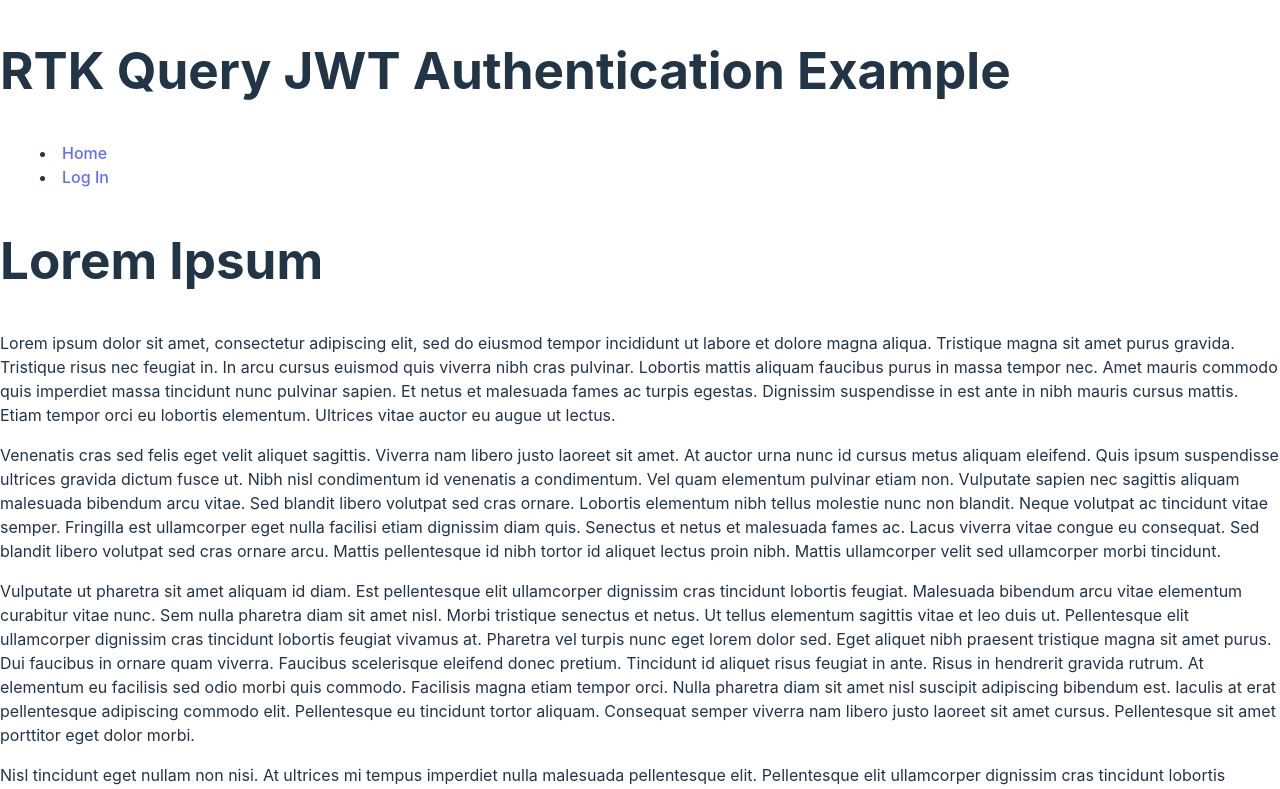
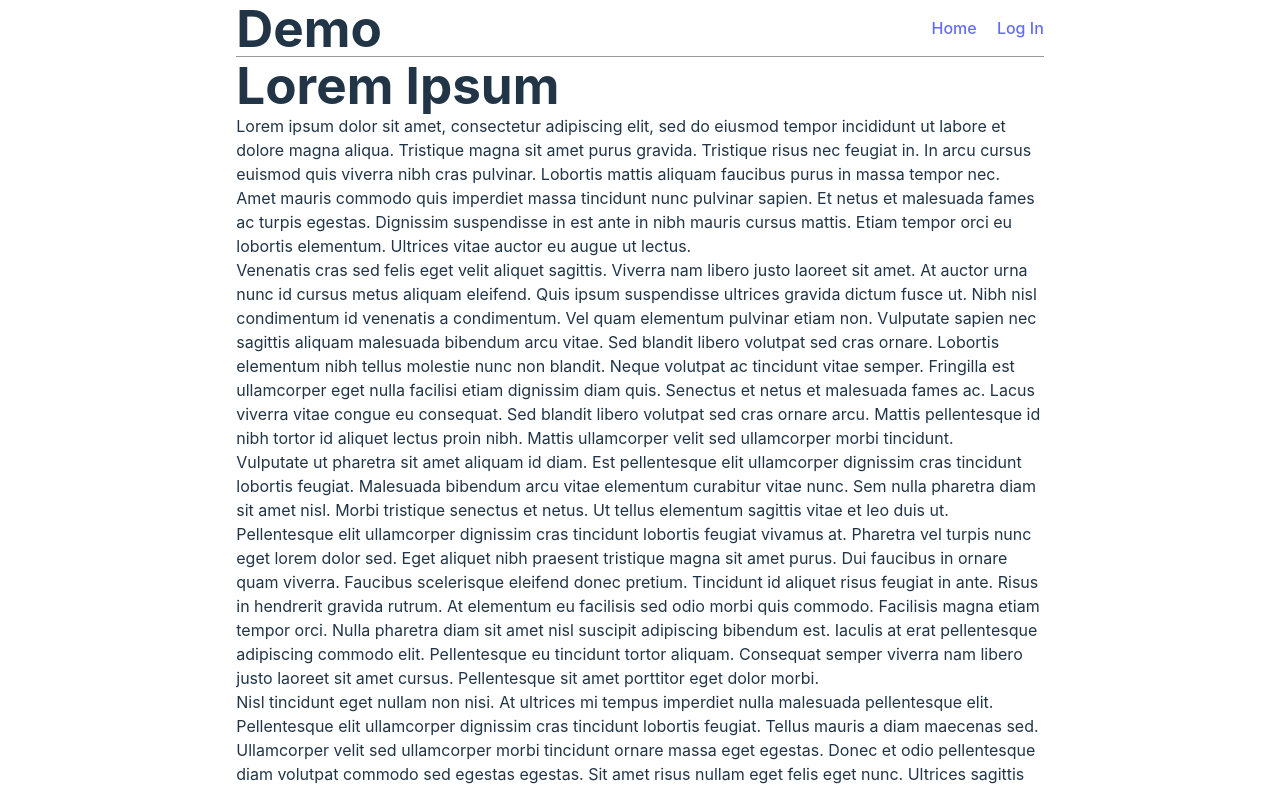
Before and after one commit to lester-lee/jwt-demo, a React (Vite) app: page / in a window 1280 px wide. Shown: the top 789 px of the page. Built offline with nearby package versions, Linux system fonts and the light colour scheme.

Commit message:
Add basic styles

```diff
--- a/package.json
+++ b/package.json
@@ -24,6 +24,7 @@
     "eslint-plugin-react": "^7.32.2",
     "eslint-plugin-react-hooks": "^4.6.0",
     "eslint-plugin-react-refresh": "^0.4.3",
+    "sass": "^1.69.4",
     "vite": "^4.4.5"
   }
 }
--- a/src/features/auth/AuthForm.jsx
+++ b/src/features/auth/AuthForm.jsx
@@ -1,6 +1,8 @@
 import { useState } from 'react';
 import { useLoginMutation, useRegisterMutation } from './authSlice';
 import { useNavigate } from 'react-router-dom';
+
+import './AuthForm.scss';
 
 /** This form allows users to register or log in. */
 export default function AuthForm() {
--- /dev/null
+++ b/src/features/auth/AuthForm.scss
@@ -0,0 +1,12 @@
+form {
+  display: flex;
+  flex-direction: column;
+  gap: 1em;
+
+  width: 30ch;
+
+  label {
+    display: flex;
+    flex-direction: column;
+  }
+}
--- a/src/index.css
+++ b/src/index.css
@@ -1,3 +1,14 @@
+* {
+  box-sizing: border-box;
+  margin: 0;
+  padding: 0;
+}
+
+body {
+  max-width: 80ch;
+  margin: 0 auto;
+}
+
 :root {
   font-family: Inter, system-ui, Avenir, Helvetica, Arial, sans-serif;
   line-height: 1.5;
@@ -21,14 +32,7 @@ a {
 }
 a:hover {
   color: #535bf2;
-}
-
-body {
-  margin: 0;
-  display: flex;
-  place-items: center;
-  min-width: 320px;
-  min-height: 100vh;
+  cursor: pointer;
 }
 
 h1 {
--- a/src/layout/Navbar.jsx
+++ b/src/layout/Navbar.jsx
@@ -1,6 +1,8 @@
 import { useDispatch, useSelector } from 'react-redux';
 import { NavLink, useNavigate } from 'react-router-dom';
 import { logout, selectToken } from '../features/auth/authSlice';
+
+import './Navbar.scss';
 
 /**
  * A simple navigation bar that displays "Log In" if the user is not logged in,
@@ -20,7 +22,7 @@ export default function Navbar() {
   //
   return (
     <nav>
-      <h1>RTK Query JWT Authentication Example</h1>
+      <h1>Demo</h1>
       <menu>
         <li>
           <NavLink to="/">Home</NavLink>
--- /dev/null
+++ b/src/layout/Navbar.scss
@@ -0,0 +1,13 @@
+nav {
+  display: flex;
+  justify-content: space-between;
+
+  border-bottom: 1px solid #999;
+
+  menu {
+    display: flex;
+    list-style: none;
+    gap: 2ch;
+    align-items: center;
+  }
+}
```
Also changed, not shown: 1 other file (tests, documents, lock files or other folders).
